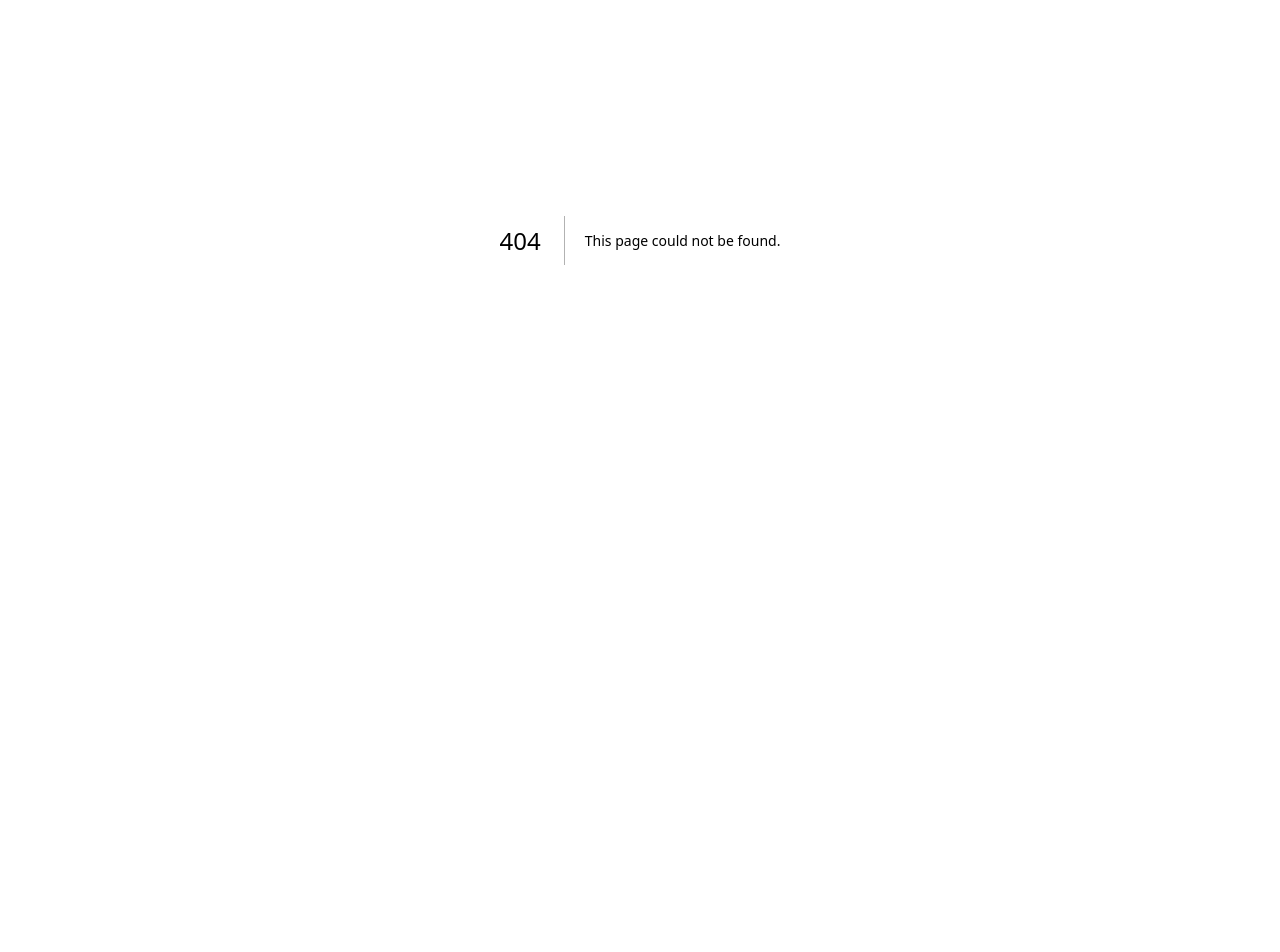
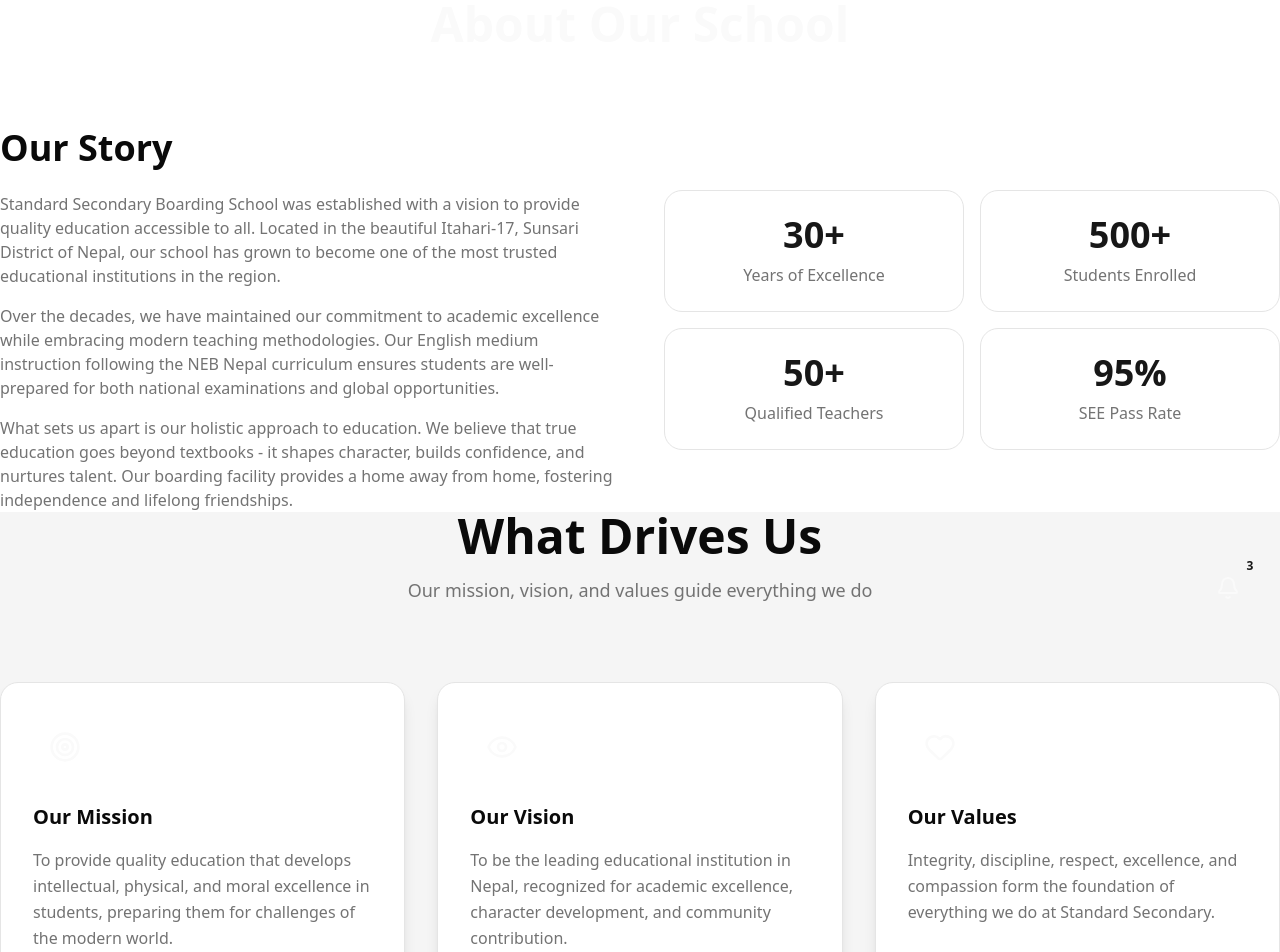
Before and after one commit to Shah-Arjun/standardscl, a Next.js app: page /about in a window 1280 px wide. Before the commit this address had no page. Shown: the part 160-1112 px from the top of the page. Before the commit the page ends 800 px from the top, so only its background shows below. Built offline with nearby package versions, Linux system fonts and the light colour scheme.

Commit message:
about page

```diff
--- /dev/null
+++ b/app/about/page.tsx
@@ -0,0 +1,218 @@
+"use client"
+
+import { motion } from "framer-motion";
+import { SectionHeader } from "@/components/shared/SectionHeader";
+import { PrincipalMessage } from "@/components/home/PrincipalMessage";
+import { Target, Eye, Heart, Award, Users, BookOpen } from "lucide-react";
+import { SiteLayout } from "@/components/layout/SiteLayout";
+
+const values = [
+  {
+    icon: Target,
+    title: "Our Mission",
+    description:
+      "To provide quality education that develops intellectual, physical, and moral excellence in students, preparing them for challenges of the modern world.",
+  },
+  {
+    icon: Eye,
+    title: "Our Vision",
+    description:
+      "To be the leading educational institution in Nepal, recognized for academic excellence, character development, and community contribution.",
+  },
+  {
+    icon: Heart,
+    title: "Our Values",
+    description:
+      "Integrity, discipline, respect, excellence, and compassion form the foundation of everything we do at Standard Secondary.",
+  },
+];
+
+const stats = [
+  { number: "30+", label: "Years of Excellence" },
+  { number: "500+", label: "Students Enrolled" },
+  { number: "50+", label: "Qualified Teachers" },
+  { number: "95%", label: "SEE Pass Rate" },
+];
+
+const About = () => {
+  return (
+    <SiteLayout>
+      {/* Hero */}
+      <section className="bg-gradient-hero section-padding text-primary-foreground">
+        <div className="container-school">
+          <motion.div
+            initial={{ opacity: 0, y: 30 }}
+            animate={{ opacity: 1, y: 0 }}
+            className="text-center max-w-3xl mx-auto"
+          >
+            <h1 className="font-heading font-bold text-4xl md:text-5xl mb-6">
+              About Our School
+            </h1>
+            <p className="text-xl text-white/90">
+              Building tomorrow's leaders through quality education, discipline, and values
+              in the heart of Sunsari District, Nepal.
+            </p>
+          </motion.div>
+        </div>
+      </section>
+
+      {/* Story */}
+      <section className="section-padding bg-background">
+        <div className="container-school">
+          <div className="grid lg:grid-cols-2 gap-12 items-center">
+            <motion.div
+              initial={{ opacity: 0, x: -30 }}
+              whileInView={{ opacity: 1, x: 0 }}
+              viewport={{ once: true }}
+            >
+              <h2 className="font-heading font-bold text-3xl md:text-4xl text-foreground mb-6">
+                Our <span className="text-gradient-golden">Story</span>
+              </h2>
+              <div className="space-y-4 text-muted-foreground">
+                <p>
+                  Standard Secondary Boarding School was established with a vision to
+                  provide quality education accessible to all. Located in the beautiful
+                  Itahari-17, Sunsari District of Nepal, our school has grown to become
+                  one of the most trusted educational institutions in the region.
+                </p>
+                <p>
+                  Over the decades, we have maintained our commitment to academic
+                  excellence while embracing modern teaching methodologies. Our English
+                  medium instruction following the NEB Nepal curriculum ensures students
+                  are well-prepared for both national examinations and global opportunities.
+                </p>
+                <p>
+                  What sets us apart is our holistic approach to education. We believe
+                  that true education goes beyond textbooks - it shapes character,
+                  builds confidence, and nurtures talent. Our boarding facility provides
+                  a home away from home, fostering independence and lifelong friendships.
+                </p>
+              </div>
+            </motion.div>
+
+            <motion.div
+              initial={{ opacity: 0, x: 30 }}
+              whileInView={{ opacity: 1, x: 0 }}
+              viewport={{ once: true }}
+              className="grid grid-cols-2 gap-4"
+            >
+              {stats.map((stat, index) => (
+                <div
+                  key={stat.label}
+                  className="bg-card p-6 rounded-2xl text-center border border-border card-hover"
+                >
+                  <p className="font-heading font-bold text-4xl text-primary mb-2">
+                    {stat.number}
+                  </p>
+                  <p className="text-muted-foreground">{stat.label}</p>
+                </div>
+              ))}
+            </motion.div>
+          </div>
+        </div>
+      </section>
+
+      {/* Mission, Vision, Values */}
+      <section className="section-padding bg-muted">
+        <div className="container-school">
+          <SectionHeader
+            title="What Drives Us"
+            subtitle="Our mission, vision, and values guide everything we do"
+          />
+
+          <div className="grid md:grid-cols-3 gap-8">
+            {values.map((item, index) => (
+              <motion.div
+                key={item.title}
+                initial={{ opacity: 0, y: 30 }}
+                whileInView={{ opacity: 1, y: 0 }}
+                viewport={{ once: true }}
+                transition={{ delay: index * 0.1 }}
+                className="bg-card p-8 rounded-2xl shadow-lg border border-border"
+              >
+                <div className="w-16 h-16 bg-gradient-hero rounded-2xl flex items-center justify-center mb-6 shadow-golden">
+                  <item.icon className="w-8 h-8 text-primary-foreground" />
+                </div>
+                <h3 className="font-heading font-bold text-xl text-foreground mb-4">
+                  {item.title}
+                </h3>
+                <p className="text-muted-foreground leading-relaxed">
+                  {item.description}
+                </p>
+              </motion.div>
+            ))}
+          </div>
+        </div>
+      </section>
+
+      {/* Principal Message */}
+      <PrincipalMessage />
+
+      {/* Why Choose Us */}
+      <section className="section-padding bg-background">
+        <div className="container-school">
+          <SectionHeader
+            title="Why Choose Us"
+            subtitle="Discover what makes Standard Secondary the right choice for your child"
+          />
+
+          <div className="grid md:grid-cols-2 lg:grid-cols-3 gap-6">
+            {[
+              {
+                icon: Award,
+                title: "Academic Excellence",
+                description: "Consistently high SEE pass rates and top performers",
+              },
+              {
+                icon: Users,
+                title: "Experienced Faculty",
+                description: "Qualified and dedicated teaching professionals",
+              },
+              {
+                icon: BookOpen,
+                title: "Modern Curriculum",
+                description: "NEB curriculum with English medium instruction",
+              },
+              {
+                icon: Heart,
+                title: "Safe Environment",
+                description: "24/7 security with CCTV surveillance",
+              },
+              {
+                icon: Target,
+                title: "Holistic Development",
+                description: "Balance of academics, sports, and arts",
+              },
+              {
+                icon: Eye,
+                title: "Individual Attention",
+                description: "Optimal student-teacher ratio for personalized learning",
+              },
+            ].map((item, index) => (
+              <motion.div
+                key={item.title}
+                initial={{ opacity: 0, y: 20 }}
+                whileInView={{ opacity: 1, y: 0 }}
+                viewport={{ once: true }}
+                transition={{ delay: index * 0.1 }}
+                className="flex gap-4 p-6 bg-card rounded-xl border border-border hover:border-primary transition-colors"
+              >
+                <div className="w-12 h-12 bg-primary/10 rounded-lg flex items-center justify-center flex-shrink-0">
+                  <item.icon className="w-6 h-6 text-primary" />
+                </div>
+                <div>
+                  <h4 className="font-heading font-bold text-foreground mb-1">
+                    {item.title}
+                  </h4>
+                  <p className="text-sm text-muted-foreground">{item.description}</p>
+                </div>
+              </motion.div>
+            ))}
+          </div>
+        </div>
+      </section>
+    </SiteLayout>
+  );
+};
+
+export default About;
--- a/components/home/Home.tsx
+++ b/components/home/Home.tsx
@@ -1,4 +1,4 @@
-import { Layout } from "../layout/SiteLayout";
+import { SiteLayout } from "../layout/SiteLayout";
 import { AcademicsSection } from "./AcademicsSection";
 import { ActivitiesSection } from "./ActivitiesSection";
 import { AdmissionCTA } from "./AdmissionCTA";
@@ -13,7 +13,7 @@ import { TestimonialsSection } from "./TestimonialsSection";
 
 const Index = () => {
   return (
-    <Layout>
+    <SiteLayout>
       <HeroSection />
       <GradesSection />
       <AcademicsSection />
@@ -23,7 +23,7 @@ const Index = () => {
       <TeachersSection />
       <PrincipalMessage />
       <AdmissionCTA />
-    </Layout>
+    </SiteLayout>
   );
 };
 
--- a/components/home/PrincipalMessage.tsx
+++ b/components/home/PrincipalMessage.tsx
@@ -1,11 +1,9 @@
-"use client"
+"use client";
 
 import { motion } from "framer-motion";
 import { SectionHeader } from "@/components/shared/SectionHeader";
 import principalImage from "@/public/principal-illustration.jpg";
 import Image from "next/image";
-
-
 
 export const PrincipalMessage = () => {
   return (
@@ -48,32 +46,35 @@ export const PrincipalMessage = () => {
             transition={{ duration: 0.6, delay: 0.2 }}
           >
             <h2 className="font-heading font-bold text-3xl md:text-4xl text-foreground mb-6">
-              Message from the <span className="text-gradient-golden">Principal</span>
+              Message from the{" "}
+              <span className="text-gradient-golden">Principal</span>
             </h2>
 
             <div className="space-y-4 text-muted-foreground leading-relaxed">
+              <p>Dear Parents and Students,</p>
               <p>
-                Dear Parents and Students,
-              </p>
-              <p>
-                Welcome to Standard Secondary Boarding School! For over three decades,
-                we have been committed to nurturing young minds and building future
-                leaders. Our school stands as a beacon of quality education in
-                Sunsari District.
+                Welcome to Standard Secondary Boarding School! For over three
+                decades, we have been committed to nurturing young minds and
+                building future leaders. Our school stands as a beacon of
+                quality education in Sunsari District.
               </p>
               <p>
                 We believe that every child is unique and has the potential to
-                achieve greatness. Our dedicated team of educators works tirelessly
-                to provide not just academic excellence, but holistic development
-                that includes character building, sports, and cultural activities.
+                achieve greatness. Our dedicated team of educators works
+                tirelessly to provide not just academic excellence, but holistic
+                development that includes character building, sports, and
+                cultural activities.
               </p>
               <p>
-                Our motto <strong className="text-primary">"Learning for Life"</strong> reflects
-                our commitment to preparing students not just for examinations,
-                but for the challenges and opportunities life presents.
+                Our motto{" "}
+                <strong className="text-primary">"Learning for Life"</strong>{" "}
+                reflects our commitment to preparing students not just for
+                examinations, but for the challenges and opportunities life
+                presents.
               </p>
               <p className="font-semibold text-foreground">
-                I invite you to join our growing family of learners and achievers.
+                I invite you to join our growing family of learners and
+                achievers.
               </p>
             </div>
 
--- a/components/layout/SiteLayout.tsx
+++ b/components/layout/SiteLayout.tsx
@@ -1,14 +1,16 @@
+"use client"
+
 import { ReactNode } from "react";
 import { Navbar } from "./Navbar";
 import { NoticeMarquee } from "../shared/NoticeMarquee";
 import { Footer } from "./Footer";
 import { FloatingNotice } from "../shared/FloatingNotice";
 
-interface LayoutProps {
+interface SiteLayoutProps {
   children?: ReactNode;
 }
 
-export const Layout = ({ children }: LayoutProps) => {
+export const SiteLayout = ({ children }: SiteLayoutProps) => {
   return (
     <div className="min-h-screen flex flex-col">
       <Navbar />
```
